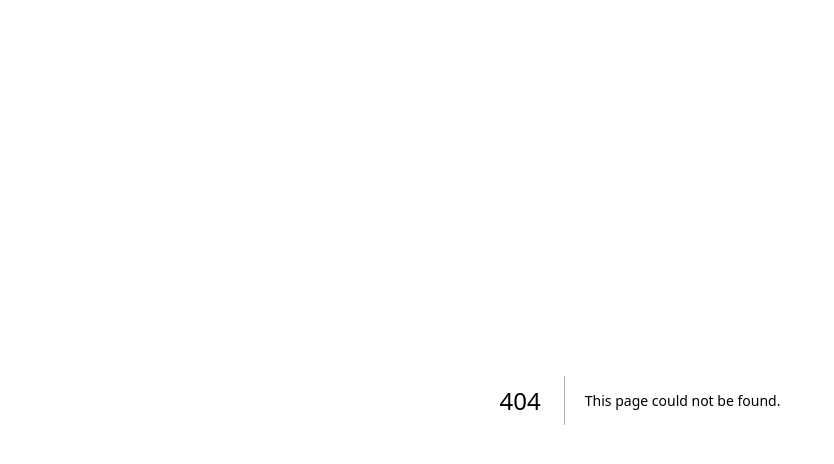
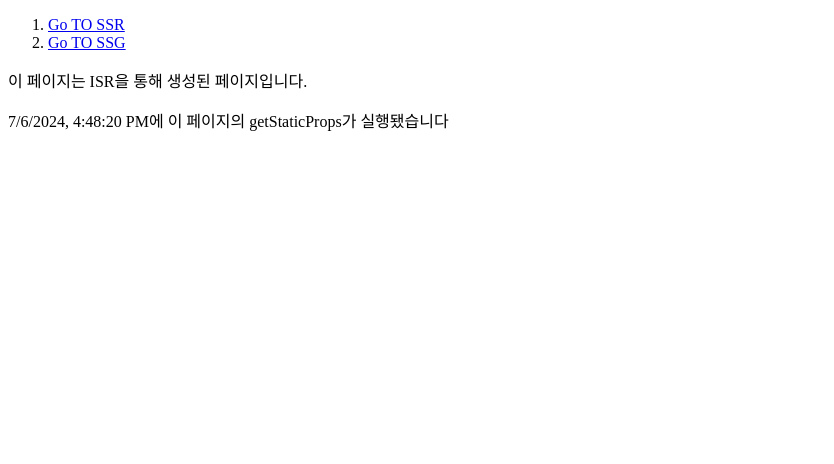
Before and after one commit to KUKARO-TYPESCRIPT-STUDY/nextjs-test, a Next.js app: page /isr in a window 1280 px wide. Before the commit this address had no page. Shown: the top 464 px of the page, without its empty margins (0-834 px from the left). Built offline with nearby package versions, Linux system fonts and the light colour scheme.

Commit message:
feat:157p

```diff
--- /dev/null
+++ b/pages/isr.tsx
@@ -0,0 +1,62 @@
+import {GetStaticProps, NextPage} from "next";
+import Head from "next/head";
+import {useRouter} from "next/router";
+import Link from "next/link";
+
+type ISRProps = {
+  message: string
+}
+
+const ISR: NextPage<ISRProps> = ({message}: ISRProps) => {
+  const router = useRouter()
+
+  if (router.isFallback) {
+    return <div>Loading...</div>
+  }
+
+  return (
+    <div>
+      <Head>
+        <title>
+          Create Next App ISR
+        </title>
+        <link rel="icon" href="/favicon.ico"/>
+      </Head>
+      <main>
+        <ol>
+          <li>
+            <Link href={'/ssr'}>
+              Go TO SSR
+            </Link>
+          </li>
+          <li>
+            <Link href={'/ssg'}>
+              Go TO SSG
+            </Link>
+          </li>
+        </ol>
+        <p>
+          이 페이지는 ISR을 통해 생성된 페이지입니다.
+        </p>
+        <p>
+          {message}
+        </p>
+      </main>
+    </div>
+  )
+}
+
+export const getStaticProps: GetStaticProps<ISRProps> = async (context) => {
+  const timestamp = new Date().toLocaleString()
+  const message = `${timestamp}에 이 페이지의 getStaticProps가 실행됐습니다`
+  console.log(message)
+
+  return {
+    props: {
+      message,
+    },
+    revalidate: 60,
+  }
+}
+
+export default ISR
```
Also changed, not shown: pages/image-sample.tsx (added, +14 -0 lines), pages/ssr.tsx (added, +40 -0 lines).
